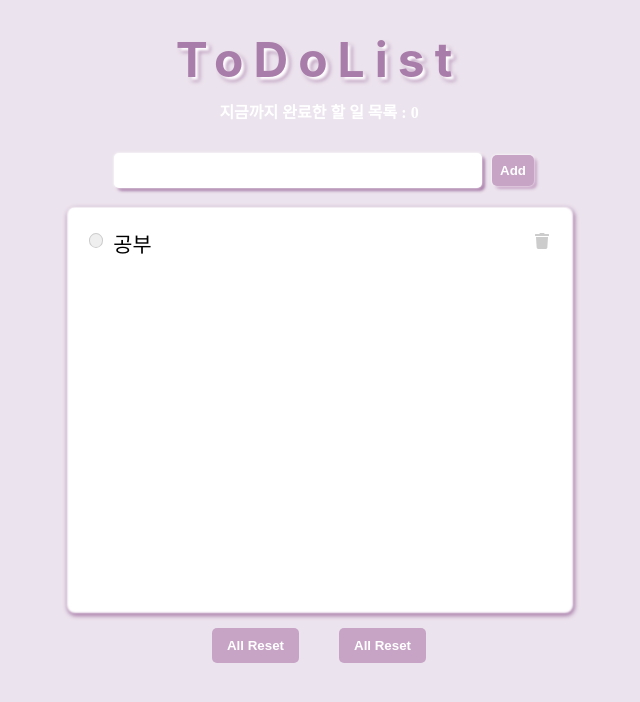
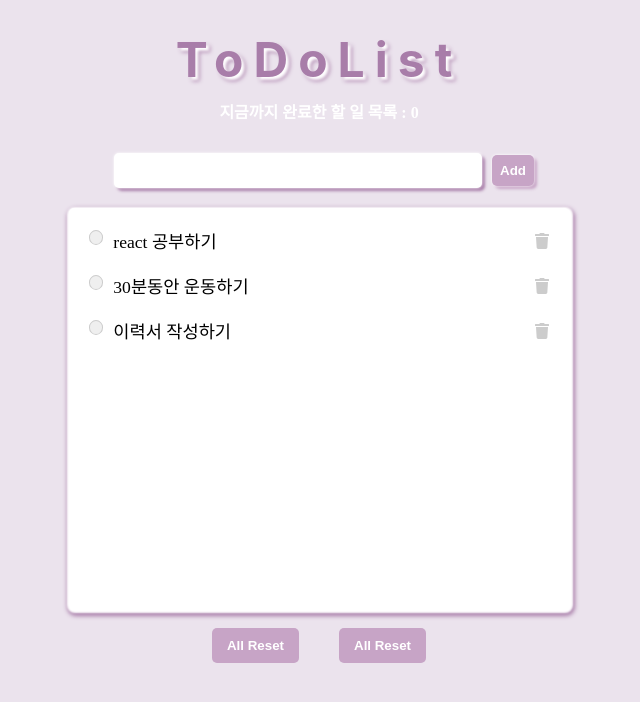
Before and after one commit to Jaeeun98/to-do-list, a React (Create React App) app: page / in a window 1280 px wide. Shown: the top 702 px of the page, without its empty margins (321-961 px from the left). Built offline with nearby package versions, Linux system fonts and the light colour scheme; a web font is replaced by a local one.

Commit message:
Title : Add
할 일 목록 추가하기 add

```diff
--- a/src/App.css
+++ b/src/App.css
@@ -74,6 +74,7 @@ section {
 }
 li {
     display:flex;
+    margin-bottom:20px;
 }
 .checkBox {
     display: inline-block;
@@ -81,7 +82,7 @@ li {
     width:15px;
     height:15px;
     border-radius: 50%;
-    margin-top:5px;
+    margin-top:2px;
     transition: background-color 2s;
 }
 .checkBox:hover {
@@ -94,7 +95,7 @@ li {
     justify-content: space-between;
 }
 .listText {
-    font-size:1.3rem;
+    font-size:1.1rem;
 }
 .fa-trash {
     color:#ccc;
--- a/src/app.jsx
+++ b/src/app.jsx
@@ -6,13 +6,37 @@ import NavBar from './component/navBar';
 
 
 class App extends Component {
+
+  state = {
+    check : [
+        { id : 1, checkList : 'react 공부하기' },
+        { id : 2, checkList : '30분동안 운동하기'},
+        { id : 3, checkList : '이력서 작성하기'}
+    ]
+  }
+
+  handleListAdd = e => {
+    const list = e.target[0].value;
+    const check = [ ...this.state.check, { id : Date.now(), checkList : list } ]
+
+    this.setState({check});
+    e.target[0].value = '';
+    e.preventDefault();
+  }
+
+
+
   render() {
     return (
       <div className="wrap">
         <NavBar />
-        <AddForm />
+        <AddForm
+          handleListAdd={this.handleListAdd}
+        />
         <section>
-          <List />
+          <List
+            check={this.state.check}
+          />
         </section>
         <button className="allCheckBtn btn">All Reset</button>
         <button className="allResetBtn btn">All Reset</button>
--- a/src/component/addForm.jsx
+++ b/src/component/addForm.jsx
@@ -1,11 +1,13 @@
 import React, { Component } from 'react';
 
 class AddForm extends Component {
+
+
     render() {
         return (
-            <form>
+            <form onSubmit={this.props.handleListAdd}>
                 <input type="text" className="inputText" />
-                <input type="button" value="Add" className="inputBtn btn"/>
+                <input type="submit" value="Add" className="inputBtn btn"/>
             </form>
         );
     }
--- a/src/component/list.jsx
+++ b/src/component/list.jsx
@@ -1,27 +1,22 @@
 import React, { Component } from 'react';
 
 
-
 class List extends Component {
-    state = {
-        check : [
-            { id : 1, checkList : 'react 공부하기' },
-            { id : 2, checkList : '30분동안 운동하기'}
-        ]
-    }
-
 
     render() {
+
         return (
             <ul>
-                <li>
-                    <button className="checkBox"></button>
-                    <div className="text">
-                        <span className="listText">공부 </span>
-                        <i className="fas fa-trash"></i>
-                    </div>
+                {this.props.check.map(list =>
+                    <li key={list.id}>
+                        <button className="checkBox"></button>
+                        <div className="text">
+                            <span className="listText">{list.checkList}</span>
+                            <i className="fas fa-trash"></i>
+                        </div>
+                    </li>
+                )}
 
-                </li>
 
             </ul>
 
--- a/src/component/navBar.jsx
+++ b/src/component/navBar.jsx
@@ -1,6 +1,6 @@
-import React, { Component } from 'react';
+import React, { PureComponent } from 'react';
 
-class NavBar extends Component {
+class NavBar extends PureComponent {
     render() {
         return (
             <header>
```
